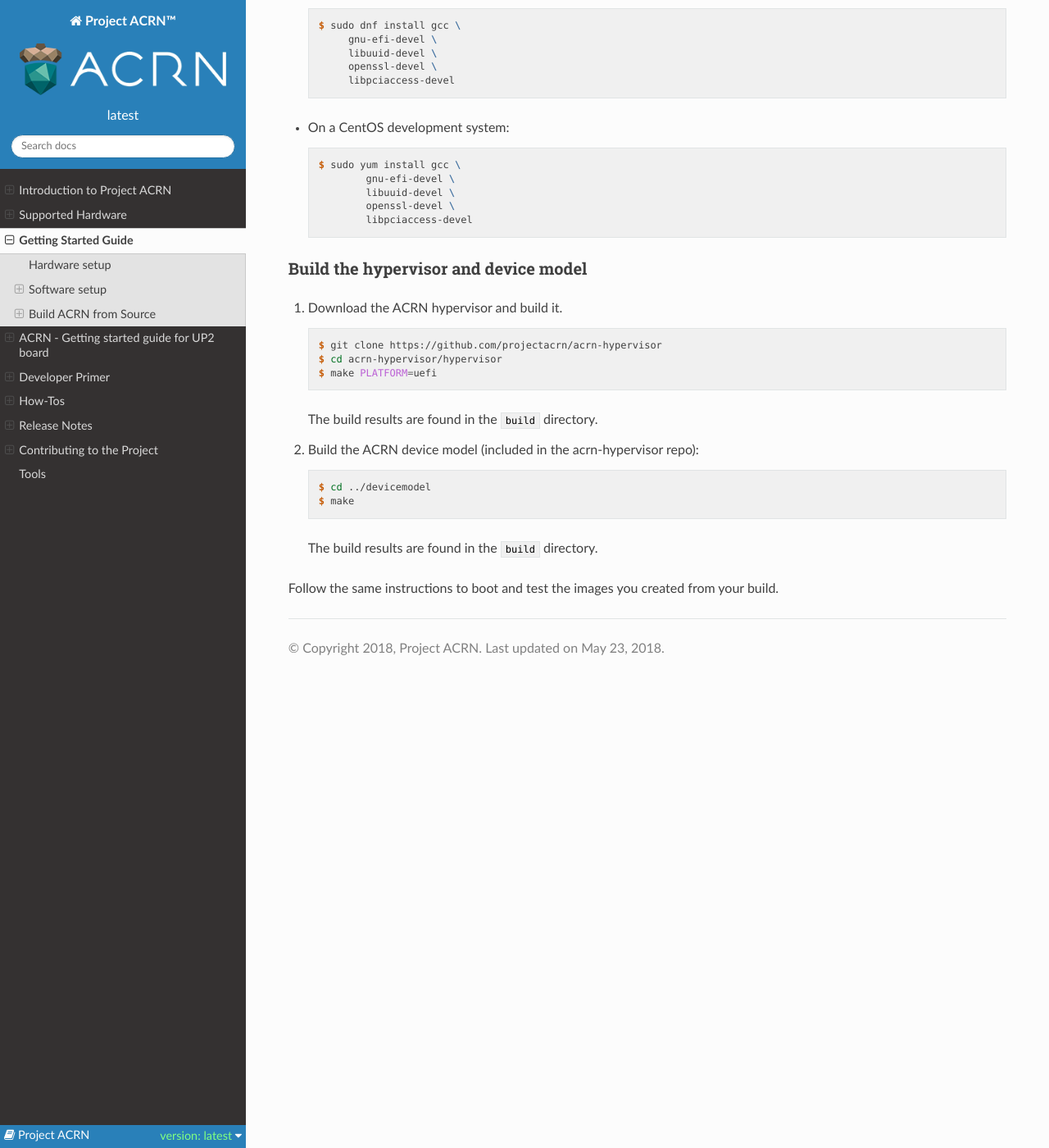
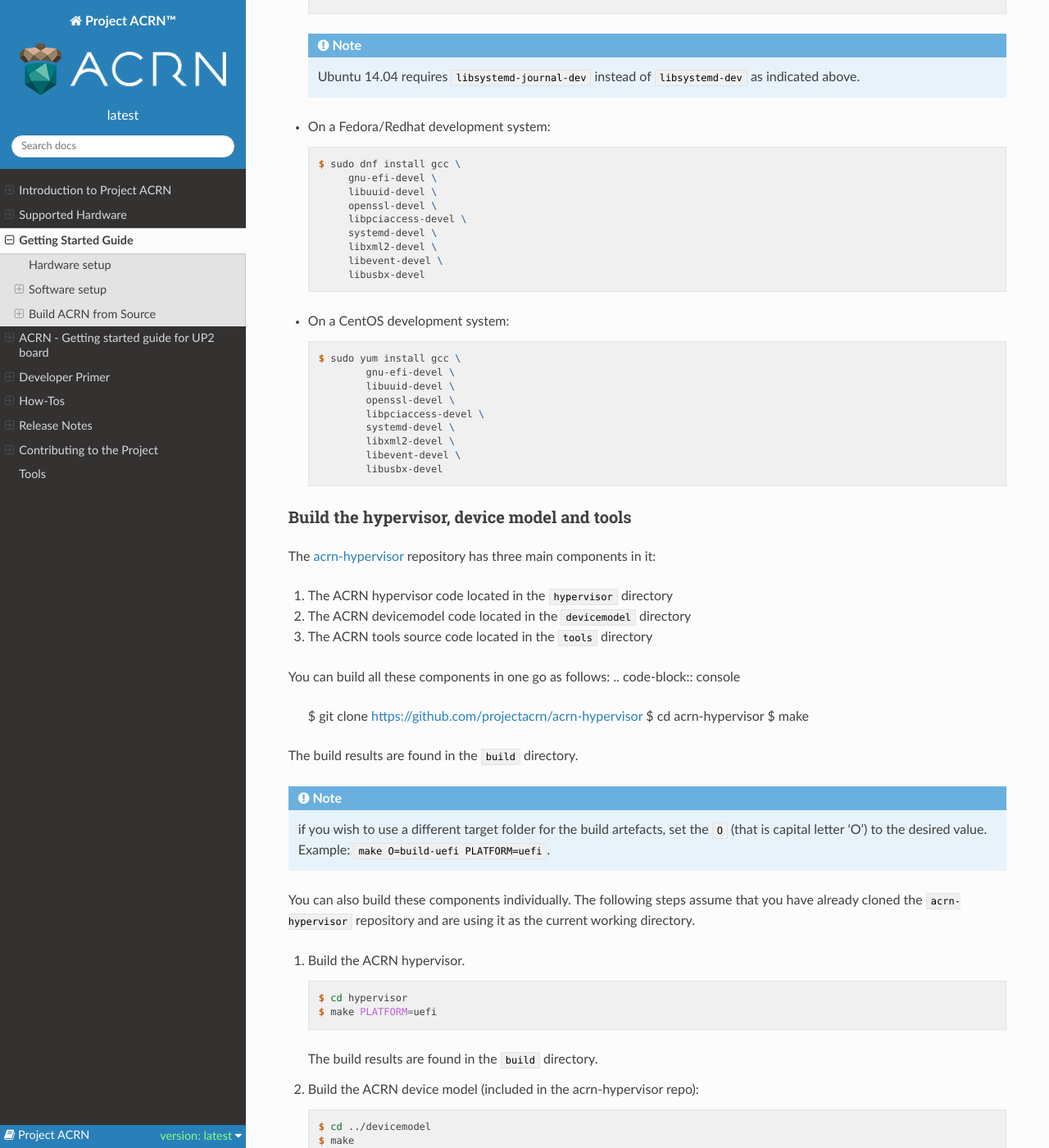
Before and after one commit to uaenalyh/first, a Sphinx documentation site: the page built from doc/getting_started/index.rst, in a window 1280 px wide and 1400 px high, scrolled down 7029 px. Shown: the whole window at 82% size. Built offline with Sphinx 7.4.7 and the Read the Docs theme 2.0.0, drawn with Linux system fonts in a browser that asks for light colours; pages that are not in the unit, such as notebooks, are missing from menus; some of the changed text lies outside the part shown.

Commit message:
Getting Started Guide: add build instructions for the ACRN tools
This adds basic information about the new ACRN tools that have
been integrated in the the acrn-hypervisor repo (under tools/).

It also adds the build dependencies for those tools in the
different development environment that we reference.

Signed-off-by: Geoffroy Van Cutsem <geoffroy.vancutsem@intel.com>

```diff
--- a/doc/getting_started/index.rst
+++ b/doc/getting_started/index.rst
@@ -374,7 +374,15 @@
           gnu-efi \
           libssl-dev \
           libpciaccess-dev \
-          uuid-dev
+          uuid-dev \
+          libsystemd-dev \
+          libevent-dev \
+          libxml2-dev \
+          libusb-1.0-0-dev
+
+  .. note::
+     Ubuntu 14.04 requires ``libsystemd-journal-dev`` instead of ``libsystemd-dev``
+     as indicated above.
 
 * On a Fedora/Redhat development system:
 
@@ -384,7 +392,12 @@
           gnu-efi-devel \
           libuuid-devel \
           openssl-devel \
-          libpciaccess-devel
+          libpciaccess-devel \
+          systemd-devel \
+          libxml2-devel \
+          libevent-devel \
+          libusbx-devel
+
 
 * On a CentOS development system:
 
@@ -394,17 +407,46 @@
              gnu-efi-devel \
              libuuid-devel \
              openssl-devel \
-             libpciaccess-devel
+             libpciaccess-devel \
+             systemd-devel \
+             libxml2-devel \
+             libevent-devel \
+             libusbx-devel
 
-Build the hypervisor and device model
-=====================================
 
-#. Download the ACRN hypervisor and build it.
+Build the hypervisor, device model and tools
+============================================
+
+The `acrn-hypervisor <https://github.com/projectacrn/acrn-hypervisor/>`_
+repository has three main components in it:
+
+1. The ACRN hypervisor code located in the ``hypervisor`` directory
+#. The ACRN devicemodel code located in the ``devicemodel`` directory
+#. The ACRN tools source code located in the ``tools`` directory
+
+You can build all these components in one go as follows:
+.. code-block:: console
+
+   $ git clone https://github.com/projectacrn/acrn-hypervisor
+   $ cd acrn-hypervisor
+   $ make
+
+The build results are found in the ``build`` directory.
+
+.. note::
+   if you wish to use a different target folder for the build
+   artefacts, set the ``O`` (that is capital letter 'O') to the
+   desired value. Example: ``make O=build-uefi PLATFORM=uefi``.
+
+You can also build these components individually. The following
+steps assume that you have already cloned the ``acrn-hypervisor`` repository
+and are using it as the current working directory.
+
+#. Build the ACRN hypervisor.
 
    .. code-block:: console
 
-      $ git clone https://github.com/projectacrn/acrn-hypervisor
-      $ cd acrn-hypervisor/hypervisor
+      $ cd hypervisor
       $ make PLATFORM=uefi
 
    The build results are found in the ``build`` directory.
@@ -418,5 +460,12 @@
 
    The build results are found in the ``build`` directory.
 
+#. Build the ACRN tools (included in the acrn-hypervisor repo):
+
+   .. code-block:: console
+
+      $ cd ../tools
+      $ for d in */; do make -C "$d"; done
+
 Follow the same instructions to boot and test the images you created
 from your build.
```
